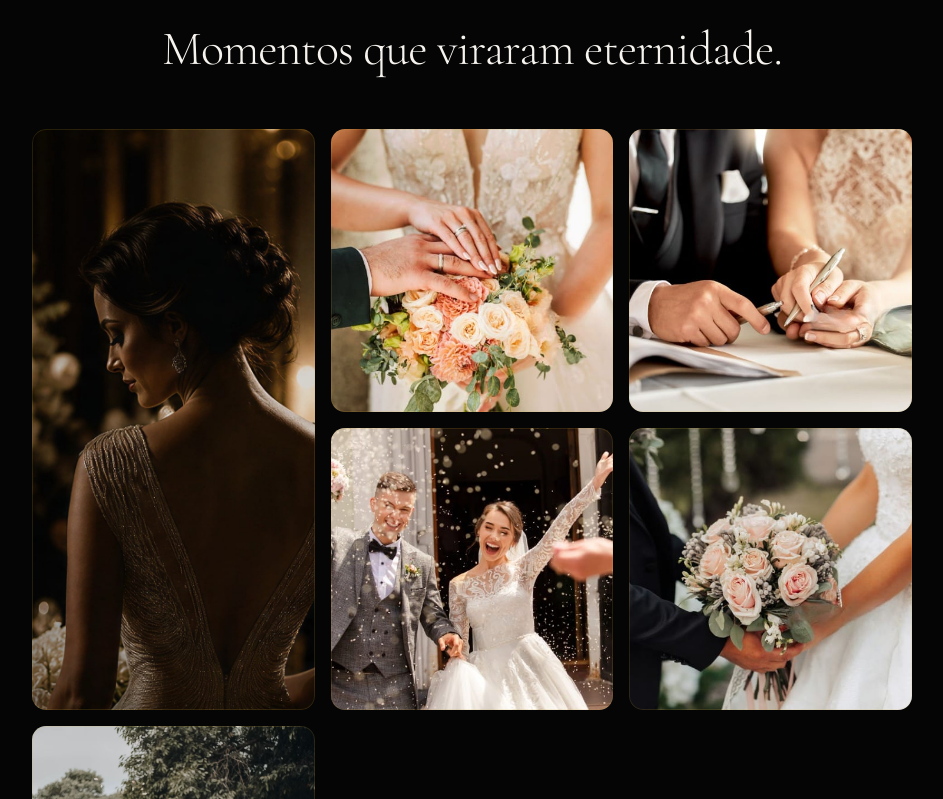
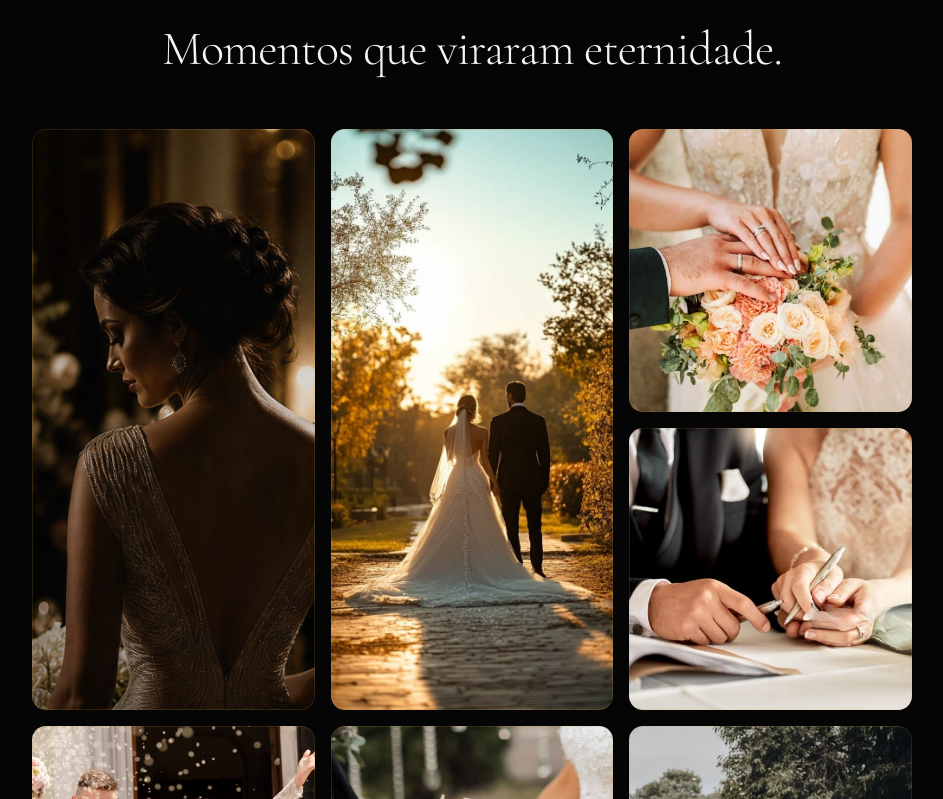
Before and after one commit to tiagocarvalhoUx/Case-j-, a Next.js app: page / in a window 1280 px wide. Shown: the part 2501-3300 px from the top of the page, without its empty margins (288-1231 px from the left). Built offline with nearby package versions, Linux system fonts and the light colour scheme; no server answers; a web font is replaced by a local one.

Commit message:
Portfólio: adiciona foto married-8 (casal no pôr do sol) como 2ª imagem alta
Grid data-driven ({src, tall}); grade fecha em 3x3 sem célula vazia;
imagem otimizada (190KB) com lazy loading.

Co-Authored-By: Claude Fable 5 <noreply@anthropic.com>

```diff
--- a/src/components/luxe/luxe-landing.tsx
+++ b/src/components/luxe/luxe-landing.tsx
@@ -50,12 +50,13 @@ const services = [
 ];
 
 const portfolio = [
-  "/background/hero-luxe.jpg",
-  "/background/wedding-1.jpg",
-  "/background/wedding-2.jpg",
-  "/background/wedding-4.jpg",
-  "/background/wedding-3.jpg",
-  "/background/wedding-6.avif",
+  { src: "/background/hero-luxe.jpg", tall: true },
+  { src: "/background/wedding-8.jpg", tall: true },
+  { src: "/background/wedding-1.jpg", tall: false },
+  { src: "/background/wedding-2.jpg", tall: false },
+  { src: "/background/wedding-4.jpg", tall: false },
+  { src: "/background/wedding-3.jpg", tall: false },
+  { src: "/background/wedding-6.avif", tall: false },
 ];
 
 const testimonials = [
@@ -338,9 +339,24 @@ export function LuxeLanding() {
               </h2>
             </div>
             <div className="mt-14 grid grid-cols-2 gap-4 md:grid-cols-3">
-              {portfolio.map((src, i) => (
-                <div key={src} className={cn("group relative overflow-hidden rounded-[14px]", i === 0 && "col-span-2 md:col-span-1 md:row-span-2")}>
-                  <img src={src} alt="Casamento Case-já" className={cn("h-full w-full object-cover transition-transform duration-500 group-hover:scale-105", i === 0 ? "aspect-[3/4] md:aspect-auto md:h-full" : "aspect-square")} />
+              {portfolio.map((item, i) => (
+                <div
+                  key={item.src}
+                  className={cn(
+                    "group relative overflow-hidden rounded-[14px]",
+                    item.tall && "md:row-span-2",
+                    i === 0 && "col-span-2 md:col-span-1"
+                  )}
+                >
+                  <img
+                    src={item.src}
+                    alt="Casamento Case-já"
+                    loading="lazy"
+                    className={cn(
+                      "h-full w-full object-cover transition-transform duration-500 group-hover:scale-105",
+                      item.tall ? "aspect-[3/4] md:aspect-auto md:h-full" : "aspect-square"
+                    )}
+                  />
                   <div className="absolute inset-0 bg-luxe-black/20 opacity-0 transition-opacity duration-300 group-hover:opacity-100" />
                   <div className="pointer-events-none absolute inset-0 rounded-[14px] ring-1 ring-inset ring-luxe-gold/15" />
                 </div>
```
Also changed, not shown: public/background/wedding-8.jpg (added).
